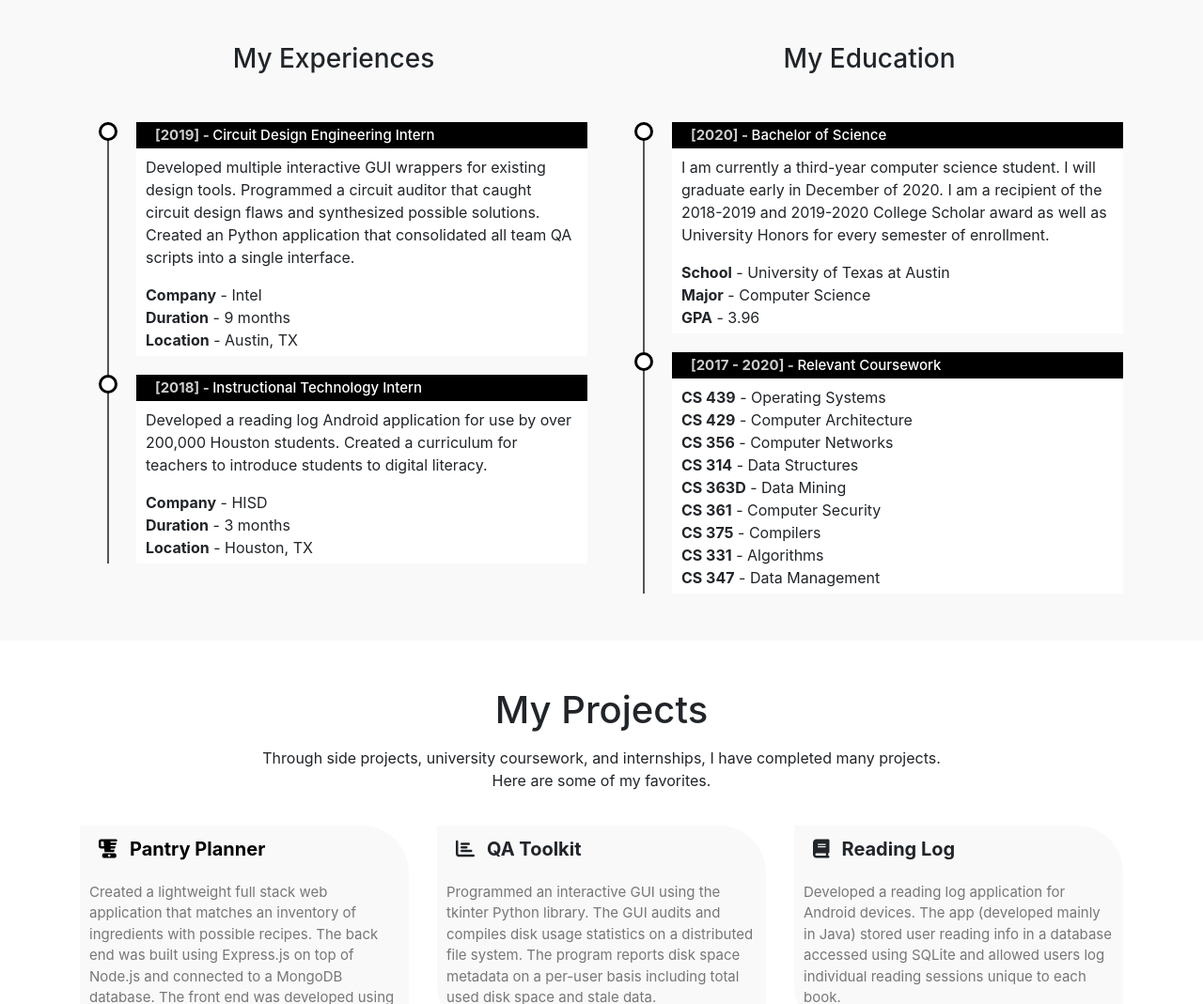
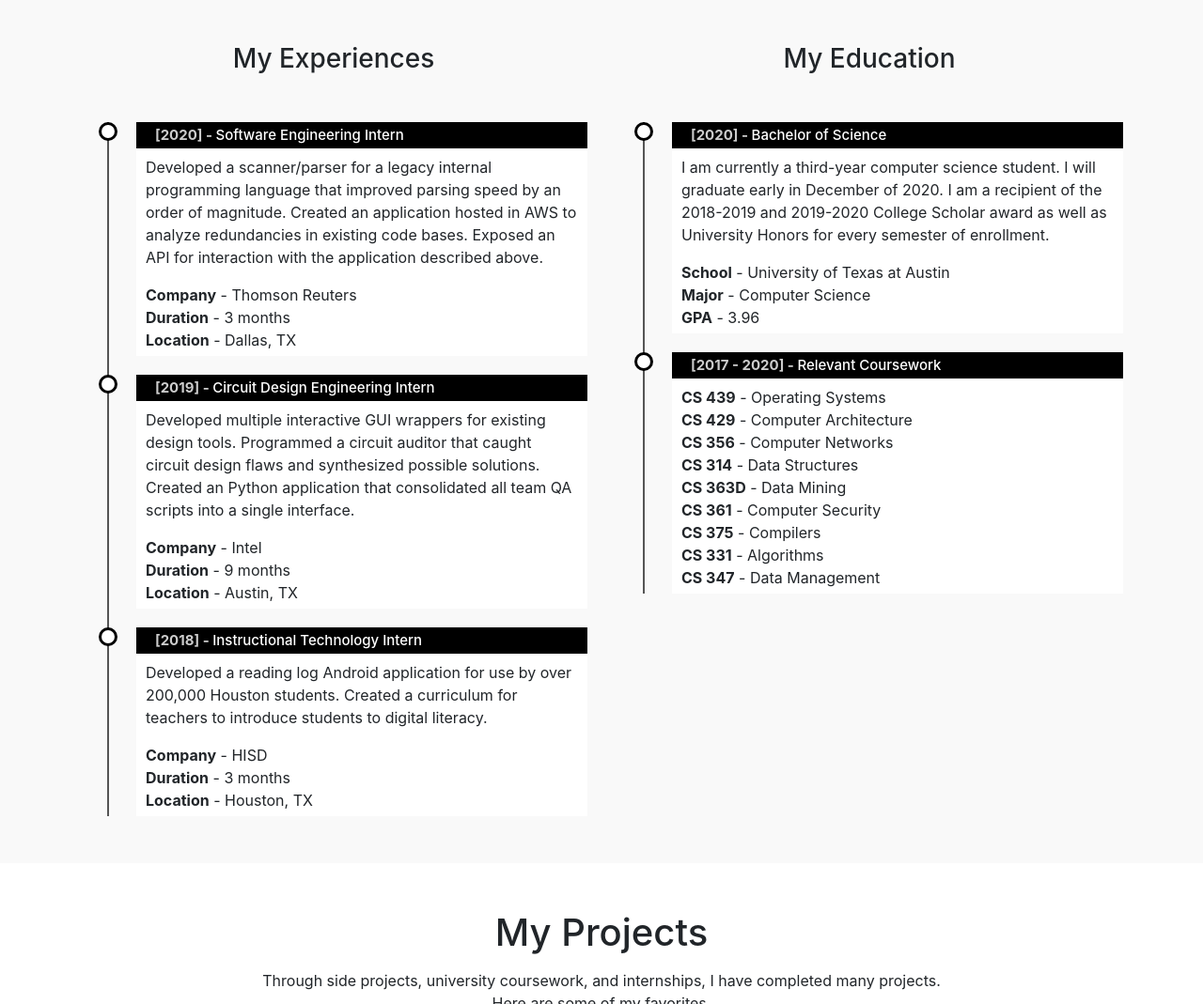
Before and after one commit to jonathandorsey1/ResumeWebsite, a plain HTML site: page index.html in a window 1280 px wide. Shown: the part 1620-2689 px from the top of the page at 94% size. Drawn offline with nearby package versions, Linux system fonts and the light colour scheme.

Commit message:
updated homepage

```diff
--- a/index.html
+++ b/index.html
@@ -102,6 +102,16 @@
                           <div class="col-md-6">
                               <h3 class="text-center">My Experiences</h3>
                               <ul class="timeline">
+                                <li>
+                                    <h4><span>[2020] - </span> Software Engineering Intern</h4>
+                                    <p>Developed a scanner/parser for a legacy internal programming language that improved parsing speed by an
+                                      order of magnitude.
+                                      Created an application hosted in AWS to analyze redundancies in existing code bases.
+                                      Exposed an API for interaction with the application described above.</p>
+                                    <b>Company</b> - Thomson Reuters<br>
+                                    <b>Duration</b> - 3 months<br>
+                                    <b>Location</b> - Dallas, TX<br>
+                                </li>
                                   <li>
                                       <h4><span>[2019] - </span> Circuit Design Engineering Intern</h4>
                                       <p>Developed multiple interactive GUI wrappers for existing design tools.
```
